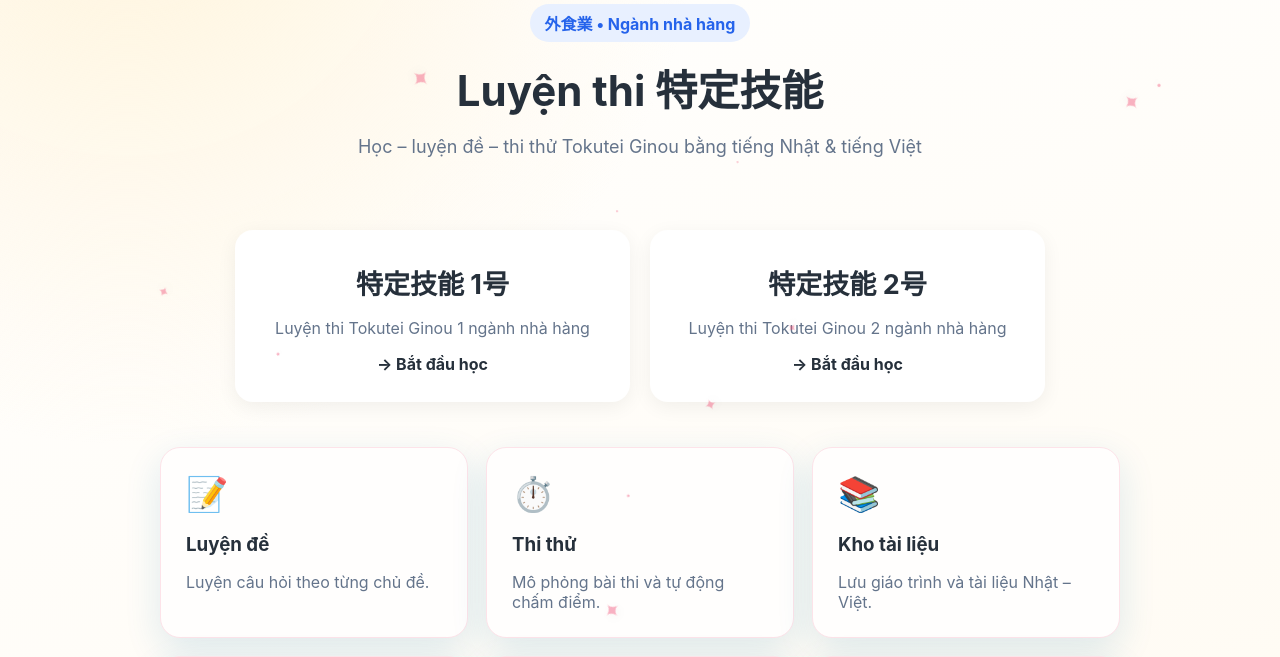
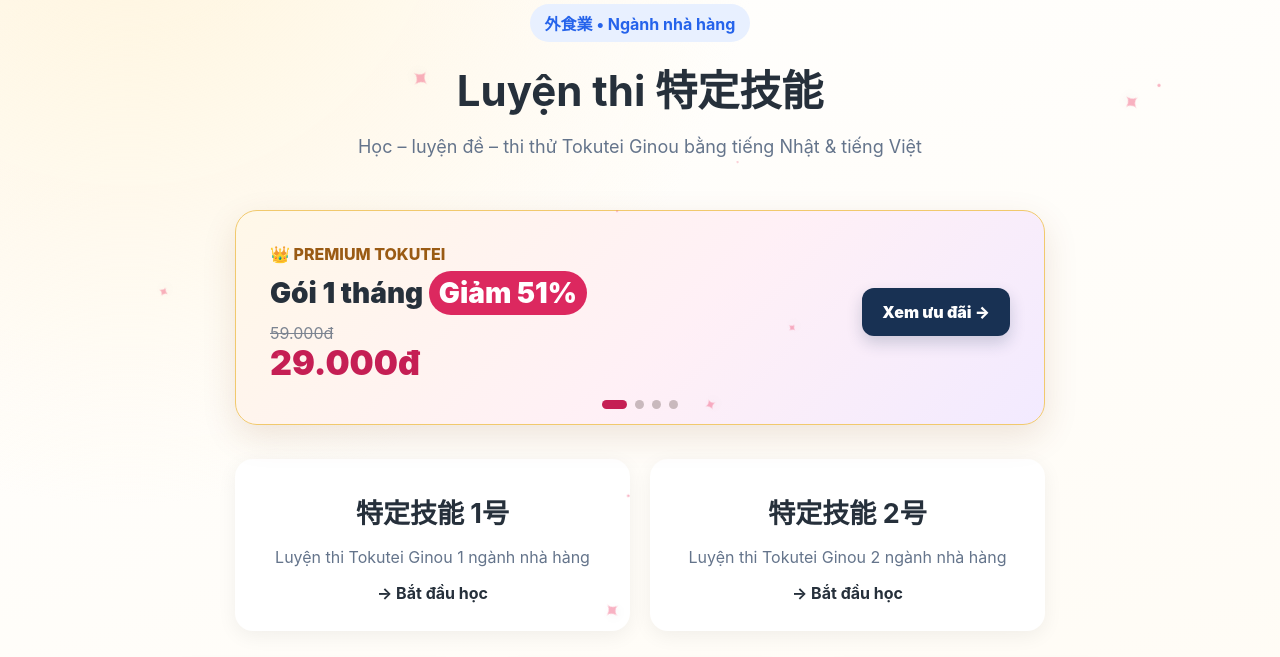
Before and after one commit to vanlantokutei/tokutei-study, a Django app: page / in a window 1280 px wide. Shown: the part 133-790 px from the top of the page. Run offline with Django 5.2, Linux system fonts and the light colour scheme.

Commit message:
Thêm banner Premium tự động

```diff
--- a/study/templates/study/home.html
+++ b/study/templates/study/home.html
@@ -65,6 +65,54 @@ header {
     margin-bottom: 15px;
 }
 
+.premium-slider {
+    max-width: 850px;
+    margin: 0 auto 34px;
+    padding: 0 20px;
+}
+
+.premium-window {
+    position: relative;
+    overflow: hidden;
+    min-height: 215px;
+    border-radius: 22px;
+    background: linear-gradient(135deg, #fff8e8, #fff0f6 55%, #f2eaff);
+    border: 1px solid #f1c96d;
+    box-shadow: 0 12px 34px rgba(122, 61, 24, .13);
+}
+
+.premium-slide {
+    position: absolute;
+    inset: 0;
+    display: grid;
+    grid-template-columns: 1fr auto;
+    align-items: center;
+    gap: 22px;
+    padding: 30px 34px 42px;
+    opacity: 0;
+    transform: translateX(35px);
+    pointer-events: none;
+    transition: opacity .55s ease, transform .55s ease;
+}
+
+.premium-slide.active {
+    opacity: 1;
+    transform: translateX(0);
+    pointer-events: auto;
+}
+
+.premium-kicker { color: #9a5b14; font-weight: 800; margin-bottom: 7px; }
+.premium-title { font-size: 28px; font-weight: 900; margin-bottom: 8px; }
+.discount { display: inline-block; padding: 5px 10px; border-radius: 999px; background: #dc285f; color: #fff; font-weight: 900; }
+.best-deal { background: #e7a51d; color: #3f2a00; margin-left: 5px; }
+.price-old { color: #7c8491; text-decoration: line-through; margin-bottom: 3px; }
+.price-new { color: #c51f54; font-size: 34px; line-height: 1; font-weight: 950; }
+.premium-button { display: inline-block; white-space: nowrap; text-decoration: none; background: #183153; color: #fff; padding: 14px 20px; border-radius: 12px; font-weight: 900; box-shadow: 0 7px 16px rgba(24,49,83,.2); }
+.premium-button:hover { background: #c51f54; }
+.premium-dots { position: absolute; left: 0; right: 0; bottom: 15px; display: flex; justify-content: center; gap: 8px; z-index: 5; }
+.premium-dot { width: 9px; height: 9px; padding: 0; border: 0; border-radius: 50%; background: #c9b9bd; cursor: pointer; }
+.premium-dot.active { width: 25px; border-radius: 8px; background: #c51f54; }
+
 .levels {
     max-width: 850px;
     margin: 20px auto 35px;
@@ -129,6 +177,12 @@ header {
     .hero h1 {
         font-size: 32px;
     }
+
+    .premium-window { min-height: 300px; }
+    .premium-slide { grid-template-columns: 1fr; text-align: center; padding: 25px 20px 48px; gap: 16px; }
+    .premium-title { font-size: 24px; }
+    .price-new { font-size: 31px; }
+    .premium-button { width: 100%; }
 }
 </style>
 
@@ -158,6 +212,32 @@ header {
     </p>
 
 </section>
+
+{% if not has_premium %}
+<section class="premium-slider" aria-label="Ưu đãi Premium">
+    <div class="premium-window" id="premiumSlider">
+        <article class="premium-slide active">
+            <div><div class="premium-kicker">👑 PREMIUM TOKUTEI</div><div class="premium-title">Gói 1 tháng <span class="discount">Giảm 51%</span></div><div class="price-old">59.000đ</div><div class="price-new">29.000đ</div></div>
+            <a class="premium-button" href="/premium/">Xem ưu đãi →</a>
+        </article>
+        <article class="premium-slide">
+            <div><div class="premium-kicker">👑 PREMIUM TOKUTEI</div><div class="premium-title">Gói 6 tháng <span class="discount">Giảm 64%</span></div><div class="price-old">354.000đ</div><div class="price-new">129.000đ</div></div>
+            <a class="premium-button" href="/premium/">Xem ưu đãi →</a>
+        </article>
+        <article class="premium-slide">
+            <div><div class="premium-kicker">👑 PREMIUM TOKUTEI</div><div class="premium-title">Gói 1 năm <span class="discount">Giảm 72%</span><span class="discount best-deal">Tốt nhất</span></div><div class="price-old">708.000đ</div><div class="price-new">199.000đ</div></div>
+            <a class="premium-button" href="/premium/">Xem ưu đãi →</a>
+        </article>
+        <article class="premium-slide">
+            <div><div class="premium-kicker">👑 PREMIUM TOKUTEI</div><div class="premium-title">Gói trọn đời <span class="discount">Giảm 70%</span></div><div class="price-old">999.000đ</div><div class="price-new">299.000đ</div></div>
+            <a class="premium-button" href="/premium/">Xem ưu đãi →</a>
+        </article>
+        <div class="premium-dots" aria-label="Chọn gói">
+            <button class="premium-dot active" type="button" aria-label="Gói 1 tháng"></button><button class="premium-dot" type="button" aria-label="Gói 6 tháng"></button><button class="premium-dot" type="button" aria-label="Gói 1 năm"></button><button class="premium-dot" type="button" aria-label="Gói trọn đời"></button>
+        </div>
+    </div>
+</section>
+{% endif %}
 
 <section class="levels">
 
@@ -230,6 +310,31 @@ header {
 
 <script>
 document.addEventListener("DOMContentLoaded", function () {
+
+    // Banner Premium tự động chuyển mỗi 4 giây.
+    const slider = document.getElementById("premiumSlider");
+    if (slider) {
+        const slides = slider.querySelectorAll(".premium-slide");
+        const dots = slider.querySelectorAll(".premium-dot");
+        let current = 0;
+        let timer;
+
+        function showSlide(index) {
+            current = (index + slides.length) % slides.length;
+            slides.forEach((slide, i) => slide.classList.toggle("active", i === current));
+            dots.forEach((dot, i) => dot.classList.toggle("active", i === current));
+        }
+
+        function startSlider() {
+            clearInterval(timer);
+            timer = setInterval(() => showSlide(current + 1), 4000);
+        }
+
+        dots.forEach((dot, i) => dot.addEventListener("click", function () { showSlide(i); startSlider(); }));
+        slider.addEventListener("mouseenter", () => clearInterval(timer));
+        slider.addEventListener("mouseleave", startSlider);
+        startSlider();
+    }
 
     // ===== TOKUTEI 1 / 2 =====
     const levels = document.querySelectorAll(".level");
```
